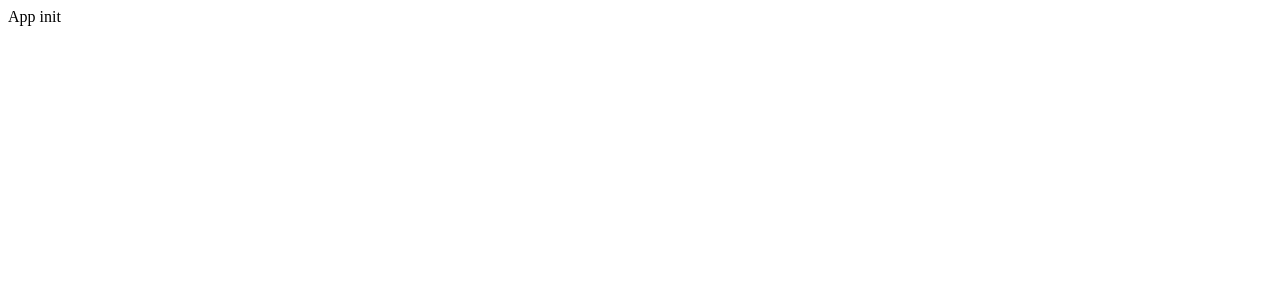
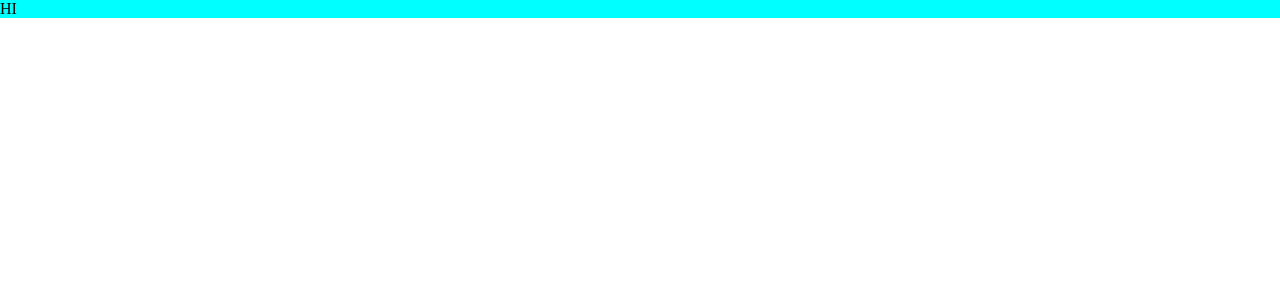
Before and after one commit to shivang10/hospital-management-app, a React (Create React App) app in the folder client/: page / in a window 1280 px wide. Shown: the top 300 px of the page. Built offline with nearby package versions, Linux system fonts and the light colour scheme.

Commit message:
initial commit

```diff
--- a/client/package.json
+++ b/client/package.json
@@ -12,6 +12,7 @@
     "@types/react-dom": "^17.0.11",
     "react": "^17.0.2",
     "react-dom": "^17.0.2",
+    "react-router-dom": "^6.2.1",
     "react-scripts": "5.0.0",
     "sass": "^1.49.7",
     "typescript": "^4.5.5",
--- a/client/src/App.tsx
+++ b/client/src/App.tsx
@@ -1,8 +1,15 @@
+import React from "react";
+
+import {BrowserRouter as Router} from "react-router-dom";
+
+import Homepage from "./homepage/homepage";
+
+
 function App() {
     return (
-        <div>
-            App init
-        </div>
+        <Router>
+            <Homepage></Homepage>
+        </Router>
     );
 }
 
--- /dev/null
+++ b/client/src/homepage/homepage.tsx
@@ -0,0 +1,12 @@
+import React from "react";
+
+
+const Homepage: React.FC = () => {
+    return(
+        <div className="homepage">
+            HI
+        </div>
+    );
+};
+
+export default Homepage;
--- /dev/null
+++ b/client/src/index.scss
@@ -0,0 +1,5 @@
+@import "styles/abstracts/colors";
+
+@import "styles/base/base";
+
+@import "styles/components/homepage";
--- a/client/src/index.tsx
+++ b/client/src/index.tsx
@@ -3,6 +3,7 @@ import React from "react";
 import ReactDOM from "react-dom";
 
 import App from "./App";
+import "./index.scss";
 
 ReactDOM.render(
     <App/>,
--- /dev/null
+++ b/client/src/styles/abstracts/_colors.scss
@@ -0,0 +1,26 @@
+$color-white: hsla(0, 0%, 100%, 1);
+$color-off-white-1: hsla(0, 0%, 98%, 1);
+$color-off-white-2: hsla(0, 0%, 95%, 1);
+$color-off-white-3: hsla(0, 0%, 85%, 1);
+$color-off-white-4: hsla(0, 0%, 80%, 1);
+$color-off-white-5: hsla(0, 0%, 75%, 1);
+
+$color-black: hsla(0, 0%, 0%, 1);
+$color-grey-1: hsla(204, 5%, 59%, 0.64);
+$color-grey-2: hsla(204, 5%, 40%, 1);
+$color-grey-3: hsla(0, 1%, 32%, 1);
+
+$color-grey-light-1: hsla(0, 0%, 98%, 1);
+$color-grey-light-2: hsla(0, 1%, 95%, 1);
+$color-grey-light-3: hsla(0, 1%, 94%, 1);
+$color-grey-light-4: hsla(0, 0%, 80%, 1);
+
+$color-shadow-1: hsla(0, 0%, 0%, 0.3);
+$color-shadow-2: hsla(0, 0%, 0%, 0.2);
+$color-shadow-3: hsla(0, 0%, 20%, 1);
+$color-shadow-4: hsla(0, 0%, 82%, 1);
+
+$color-primary-1: hsl(209, 78%, 46%);
+$color-primary-2: hsl(209, 78%, 56%);
+$color-primary-3: hsl(209, 78%, 66%);
+$color-primary-4: hsl(209, 78%, 70%);
--- /dev/null
+++ b/client/src/styles/base/_base.scss
@@ -0,0 +1,5 @@
+* {
+    margin: 0;
+    padding: 0;
+    box-sizing: border-box;
+  }
--- /dev/null
+++ b/client/src/styles/components/_homepage.scss
@@ -0,0 +1,3 @@
+.homepage{
+    background-color: aqua;
+}
```
Also changed, not shown: 1 other file (tests, documents, lock files or other folders).
